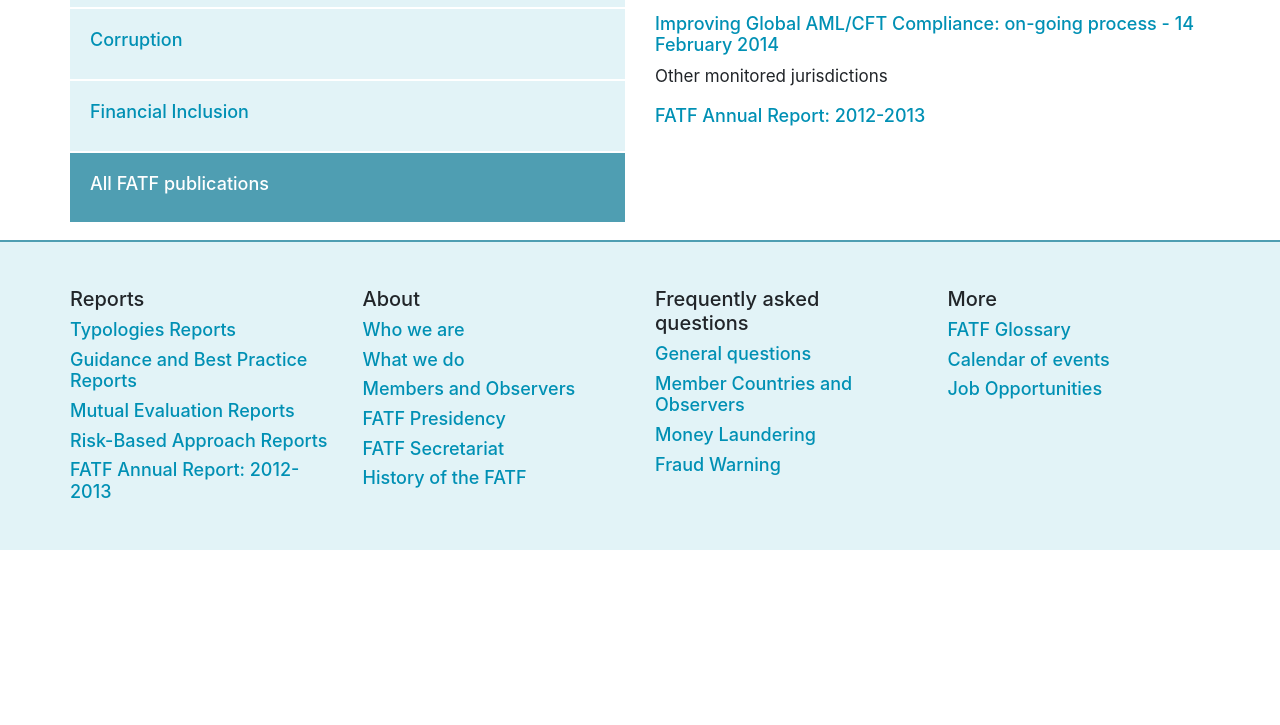
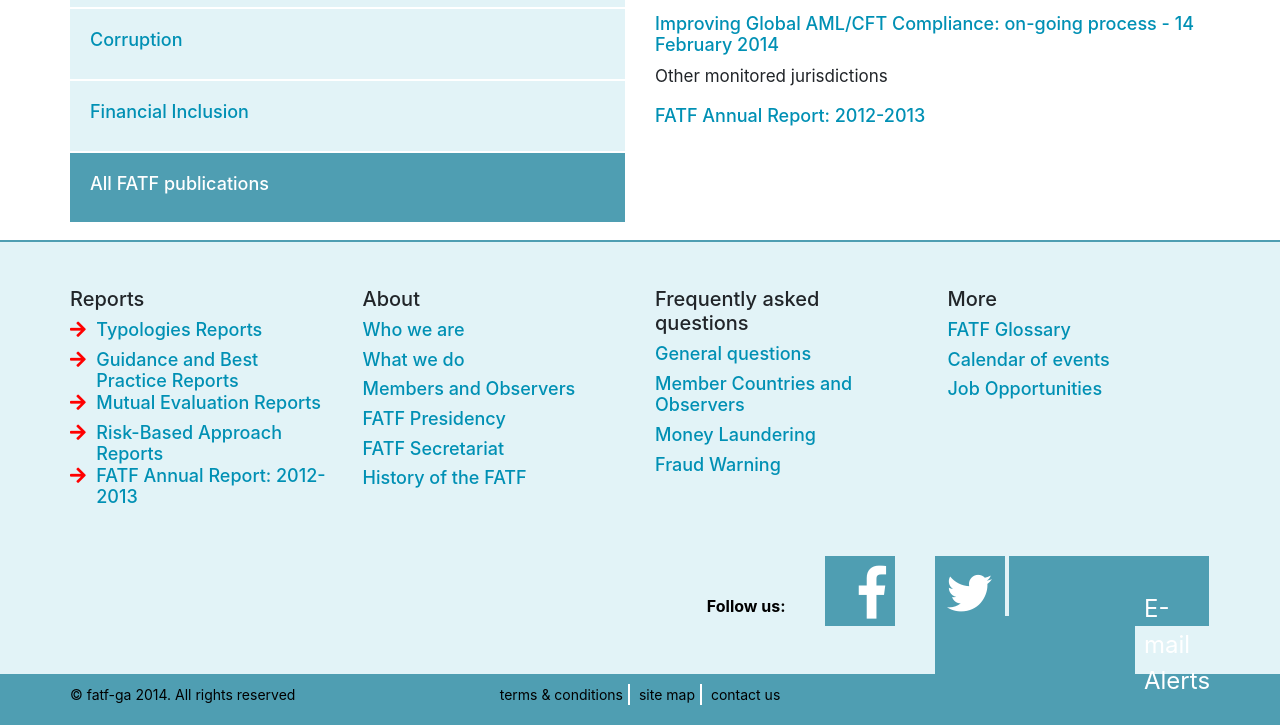
Before and after one commit to GU-RAM/project-X, a plain HTML site: page index.html in a window 1280 px wide. Shown: the part 1196-1921 px from the top of the page. Before the commit the page ends 1746 px from the top, so only its background shows below. Drawn offline with nearby package versions, Linux system fonts and the light colour scheme.

Commit message:
footer change

```diff
--- a/assets/css/style.css
+++ b/assets/css/style.css
@@ -80,13 +80,6 @@ form.example button {
 
 form.example button:hover {
   background: #0b7dda;
-}
-
-/* Clear floats */
-.group::after {
-  content: "";
-  clear: both;
-  display: table;
 }
 
 .vl {
@@ -199,7 +192,8 @@ form.example button:hover {
 }
 
 .topics,
-.key-pub-list {
+.key-pub-list,
+.last-info {
 	list-style-type: none;
 	padding-left: 0;
 	/*float: left;*/
@@ -236,9 +230,97 @@ form.example button:hover {
 	font-size: 18px;
 }
 
+.f-lists1 a {
+	float: right;
+	width: 95%;
+	padding-left: 10px;
+}
+
+.fa-arrow-right {
+	width: 5%;
+}
+
+.footer-lists .fas{
+	font-weight: 600;
+	color: red;
+}
+
+
 .footer-lists {
 	padding-left: 0
 }
+
+.contact span {
+	margin-left: 10px;
+}
+
+.follow {
+	color: #000;
+	font-weight: bold;
+}
+
+footer span.fab {
+	font-size: 40px;
+	text-align: center;
+	color: #fff;
+	width: 56px;
+	height: 56px;
+	padding-left: 25px;
+	padding-top: 10px;
+	background-color: rgb(79, 158, 178);
+}
+
+
+footer span.fa-twitter {
+	font-size: 35px;
+	padding-left: 0;
+	vertical-align: top;
+}
+
+.contact a {
+	display: inline-block;
+	vertical-align: top;
+	position: relative;
+	width: 160px;
+	height: 56px;
+	font-size: 20px;
+	color: #fff;
+	background-color: rgb(79, 158, 178);
+}
+
+.e-mail {
+	position: absolute;
+	top: 50%;
+	left: 50%;
+}
+
+.last-part {
+	font-size: 14px;
+	padding: 10px 0;
+	background-color: rgb(79, 158, 178);
+}
+
+.last-info {
+	margin-bottom: 10px;
+}
+
+.last-info li {
+	display: inline-block;
+	border-right: 2px solid #fff;
+	padding-right: 5px;
+	padding-left: 5px;
+}
+
+.last-info li:last-child {
+	border-right: none;
+}
+
+.last-info,
+.last-info a,
+.copyright {
+	color: #000;
+}
+
 
 /*------- End of footer --------*/
 
@@ -318,7 +400,35 @@ form.example button:hover {
 		padding-top: 45px;
 	}
 
-}
+	.f-lists1 a {
+		width: 90%;
+		padding-left: 5px;
+	}
+
+	.fa-arrow-right {
+	    width: 10%;
+   }
+
+   .contact span {
+	    margin-left: 35px;
+   }
+
+   footer span.fab {
+	   font-size: 53px;
+	   width: 70px;
+	   height: 70px;
+   }
+
+    footer span.fa-twitter {
+    	font-size: 45px;
+    	padding-top: 15px;
+    }
+
+    .contact a {
+    	width: 200px;
+    	height: 70px;
+    	font-size: 24px;
+    }
 
 @media only screen and (min-width: 992px) {
 	.main-header {
@@ -352,4 +462,8 @@ form.example button:hover {
 		padding-right: 70px;
 		padding-left: 70px;
 	}
+
+	.f-lists1 a {
+		padding-left: 0;
+	}
 }
--- a/index.html
+++ b/index.html
@@ -6,7 +6,7 @@
 	<meta name="viewport" content="width=device-width">
 	<link rel="stylesheet" type="text/css" href="assets/css/style.css">
 	<link rel="stylesheet" href="https://stackpath.bootstrapcdn.com/bootstrap/4.2.1/css/bootstrap.min.css" integrity="sha384-GJzZqFGwb1QTTN6wy59ffF1BuGJpLSa9DkKMp0DgiMDm4iYMj70gZWKYbI706tWS" crossorigin="anonymous">
-	<link rel="stylesheet" href="https://cdnjs.cloudflare.com/ajax/libs/font-awesome/4.7.0/css/font-awesome.min.css">
+	<link rel="stylesheet" href="https://use.fontawesome.com/releases/v5.7.2/css/all.css" integrity="sha384-fnmOCqbTlWIlj8LyTjo7mOUStjsKC4pOpQbqyi7RrhN7udi9RwhKkMHpvLbHG9Sr" crossorigin="anonymous">
 </head>
 <body>
 
@@ -32,7 +32,7 @@
               <div class="calendar-search-parent d-flex align-items-md-center justify-content-lg-end">
 		        	<i class="fa fa-calendar text-white d-none d-md-flex" aria-hidden="true"><span class="calendar">calendars </span></i>
 
-					<form class="example group" action="action_page.php" method="get">
+					<form class="example clearfix" action="action_page.php" method="get">
 					  <input class="bg-light" type="text" placeholder="Search.." name="search">
 					  <button type="submit"><i class="fa fa-search"></i></button>
 					</form>
@@ -161,14 +161,22 @@
     		<div class="row">
     			<div class="col-md-3 pb-3">
     				<h1>Reports</h1>
-    				<ul class="footer-lists">
-    					<li><h2><a href="">Typologies Reports</a></h2></li>
-    					<li><h2><a href="">Guidance and Best Practice Reports</a></h2></li>
-    					<li><h2><a href="">Mutual Evaluation Reports</a></h2></li>
-    					<li><h2><a href="">Risk-Based Approach Reports</a></h2></li>
-    					<li><h2><a href="">FATF Annual Report: 2012-2013</a></h2></li>
+    				<ul class="footer-lists f-lists1">
+    					<li class="clearfix">
+    						<h2><i class="fas fa-arrow-right"></i><a href="">Typologies Reports</a></h2>
+    					</li>
+    					<li class="clearfix">
+    						<h2><i class="fas fa-arrow-right"></i><a href="">Guidance and Best Practice Reports</a></h2>
+    					</li>
+    					<li class="clearfix">
+    						<h2><i class="fas fa-arrow-right"></i><a href="">Mutual Evaluation Reports</a></h2>
+    					</li>
+    					<li class="clearfix">
+    						<h2><i class="fas fa-arrow-right"></i><a href="">Risk-Based Approach Reports</a></h2>
+    					</li>
+    					<li class="clearfix"><h2><i class="fas fa-arrow-right"></i><a href="">FATF Annual Report: 2012-2013</a></h2></li>
     				</ul>
-    			</div>
+    			</div> <!-- col end -->
     			<div class="col-md-3 pb-3">
     				<h1>About</h1>
     				<ul class="footer-lists">
@@ -179,7 +187,7 @@
     					<li><h2><a href="">FATF Secretariat</a></h2></li>
     					<li><h2><a href="">History of the FATF</a></h2></li>
     				</ul>
-    			</div>
+    			</div><!-- col end -->
     			<div class="col-md-3 pb-3">
     				<h1>Frequently asked questions</h1>
     				<ul class="footer-lists">
@@ -188,7 +196,7 @@
     					<li><h2><a href="">Money Laundering</a></h2></li>
     					<li><h2><a href="">Fraud Warning</a></h2></li>
     				</ul>
-    			</div>
+    			</div><!-- col end -->
     			<div class="col-md-3 pb-3">
     				<h1>More</h1>
     				<ul class="footer-lists">
@@ -196,7 +204,7 @@
     					<li><h2><a href="">Calendar of events</a></h2></li>
     					<li><h2><a href="">Job Opportunities</a></h2></li>
     				</ul>
-    			</div>
+    			</div><!-- col end -->
     			<div class="col">
     				<h1></h1>
     				<ul class="footer-lists">
@@ -204,7 +212,36 @@
     					<li><h2><a href=""></a></h2></li>
     					<li><h2><a href=""></a></h2></li>
     				</ul>
-    			</div>
+    			</div><!-- col end -->
+    		</div> <!-- row end -->
+    	</div> <!-- container end -->
+
+       	<div class="container-fluid justify-content-end mb">
+       	<div class="row">
+    	<div class="contact mx-auto mr-md-3">
+    	    <span class="follow d-block mb-2 mb-md-0 d-md-inline-block">Follow us:</span>
+    		<span class="fab fa-facebook-f"></span>
+    		<span class="fab fa-twitter"><a href=""></a></span>
+    		<a href=""><span class="e-mail">E-mail Alerts</span></a>
+    		</div>
+    	</div>
+    	</div>
+
+    	<div class="container-fluid last-part mt-4 mt-md-5">
+    		<div class="row">
+    			<div class="col-12 text-center col-md-6 order-md-2  text-md-right col-lg-4 px-lg-0 text-lg-center ">
+    			<ul class="last-info  ">
+    				<li><a href="">terms & conditions</a></li>
+    				<li><a href="">site map</a></li>
+    				<li><a href="">contact us</a></li>
+    			</ul>
+    		</div>
+    			<div class="col-12 text-center col-md-6 order-md-1 pr-md-0 text-md-left col-lg-4">
+                  <div class="copyright">
+    			  © fatf-ga 2014. All rights reserved
+    		  </div>
+    		</div>
+    		  <!-- </div> -->
     		</div>
     	</div>
 
```
